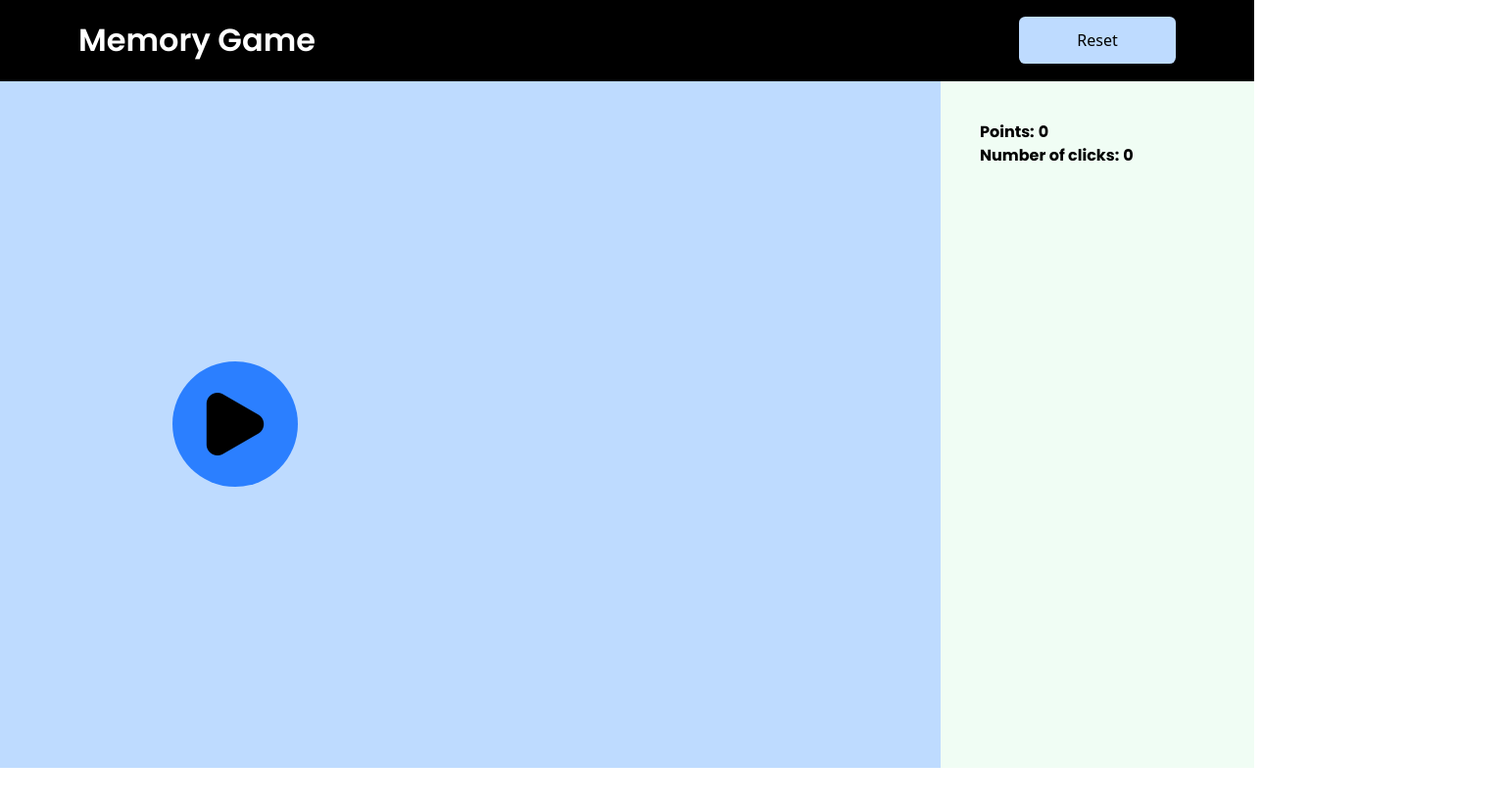
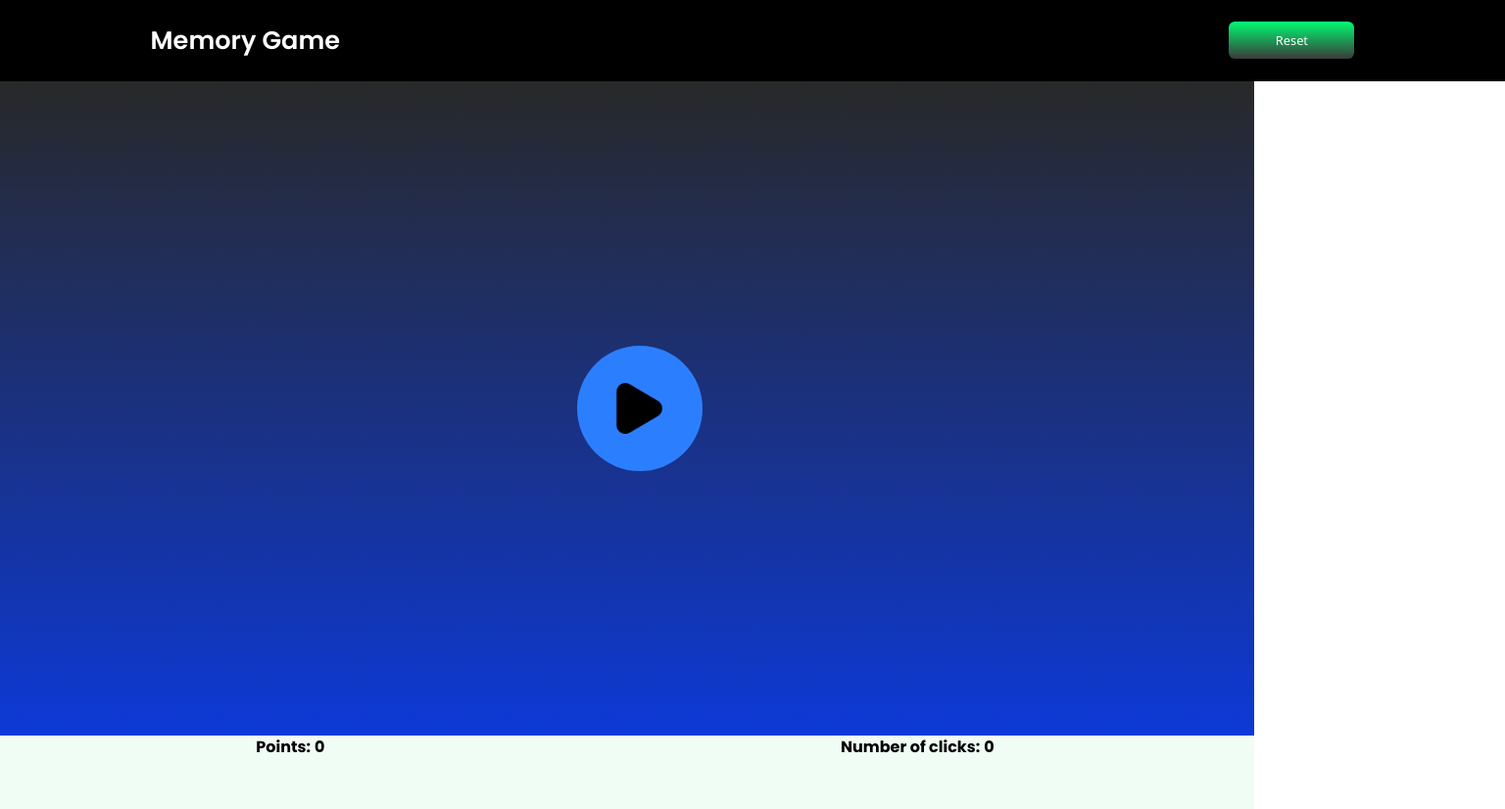
Before and after one commit to AshwathRK/MemoryGame, a plain HTML site: page index.html in a window 1280 px wide. Shown: the whole page at 98% size, 1536 px wide, since content can reach past the window. Drawn offline with nearby package versions, Linux system fonts and the light colour scheme.

Commit message:
css change

```diff
--- a/index.html
+++ b/index.html
@@ -18,21 +18,21 @@
 </head>
 
 <body>
-    <div class="game w-full">
-        <header class="hedder flex items-center bg-black justify-between px-20">
+    <div class="game">
+        <header class="hedder flex items-center bg-black justify-between">
             <h1 class="title poppins-semibold text-white">Memory Game</h1>
-            <button id="reset" class="reset bg-blue-200 hover: hover:outline-double" onclick=shuffleTheItems()>Reset</button>
+            <button id="reset" class="reset btn-grad hover: hover:outline-double" onclick=shuffleTheItems()>Reset</button>
         </header>
-        <div class="container bg-green-50 flex">
-            <div class="leftCon w-3/4 bg-blue-200 h-full grid grid-cols-4 grid-row-3 flex justify-center items-center gap-8 py-10 px-44"
+        <div class="container bg-green-50 flex flex-col">
+            <div class="leftCon grad h-full grid grid-cols-4 grid-row-3 flex justify-center items-center gap-8"
                 id="leftCon">
                 <button id="btn-start" class="start bg-blue-500 flex justify-center items-center hover: hover:outline-double hover:outline-pink-800 text-white"onclick=callfunction()>
-                    <img src="assets/play-button.png">
+                    <img class="icons" src="assets/play-button.png">
                 </button>
                 <div>
                 </div>
             </div>
-            <div class="rightCon flex flex-col px-10 py-10">
+            <div class="rightCon flex justify-around">
                 <div class="points flex">
                     <h1 class="poppins-bold">Points:</h1>
                     <H1 id="count" class="poppins-bold px-1">0</H1>
--- a/index.js
+++ b/index.js
@@ -134,16 +134,11 @@ function flipCard(cardID, element) {
     noClick.innerText=clickCount;
 
 
-    console.log(imagePath);
-
-    console.log()
-
     for (let index = 0; index < data.length; index++) {
         if (imagePath.split("assets/")[1] === data[index].imagePath) {
             if (clickedImage.length === 0) {
                 element.classList.toggle("flipped");
                 clickedImage.push({ id: element.id, image: data[index].imagePath});
-                console.log(data[index].imageNo);
                 break
             }
             else if (clickedImage.length === 1) {
@@ -152,16 +147,22 @@ function flipCard(cardID, element) {
 
 
                 if (clickedImage[0].image === clickedImage[1].image) {
-                    console.log("Match!");
                     let pointCount = document.getElementById("count");
                     pointValue = pointValue+1
                     pointCount.innerText=pointValue;
+
+
+                    if (pointValue===6) {
+                        setTimeout(()=>{
+                            console.log(refreshPage);
+                            let refreshPage = window.confirm("You rock! play again?")
+                        },500);
+                    }
 
                     clickedImage.length = 0;
                     break
                 }
                 else {
-                    console.log("Different!");
 
                     let firstCardID = clickedImage[0].id;
                     let secondCardID = clickedImage[1].id;
--- a/style.css
+++ b/style.css
@@ -9,6 +9,14 @@ h5,
 p {
     margin: 0;
     border: 0;
+}
+
+
+.grad{
+    background-image: linear-gradient(rgb(40, 41, 41), rgb(13, 57, 214));
+}
+.btn-grad{
+    background-image: linear-gradient(rgb(1, 250, 113), rgb(58, 58, 58));
 }
 
 .poppins-thin {
@@ -119,34 +127,46 @@ p {
     font-style: italic;
 }
 
+
+
 .game {
-    height: 825px;
-
+    width: 1536px;
+    /* height: 825px; */
+    aspect-ratio: 1.86/1;
     .hedder {
         height: 10%;
+        width: 100%;
+        padding: 0 10%;
 
         .title {
-            font-size: 2rem;
+            font-size: 2vw;
         }
 
         .reset {
-            height: 3rem;
-            width: 10rem;
+            height: 3vw;
+            width: 10vw;
+            font-size: 1vw;
+            color: white;
             border-radius: 0.5vw;
         }
     }
-
-    .container {
-        height: 85%;
+    .container{
+        height: 90%;
         width: 100%;
 
         .leftCon {
-            .start {
+            width:100%;
+            height: 90%;
+            padding: 4.5vw 30vw;
+            position: relative;
+            >.start{
                 height: 10vw;
                 width: 10vw;
                 border-radius: 50%;
+                position: absolute;
+                left: 46vw;
                 img{
-                    height: 5vw;
+                    height: 4vw;
                 }
             }
 
@@ -181,7 +201,8 @@ p {
             }
         }
         .rightCon{
-            width: 20%;
+            height: 10%;
+            width: 100%;
 
         }
     }
```
